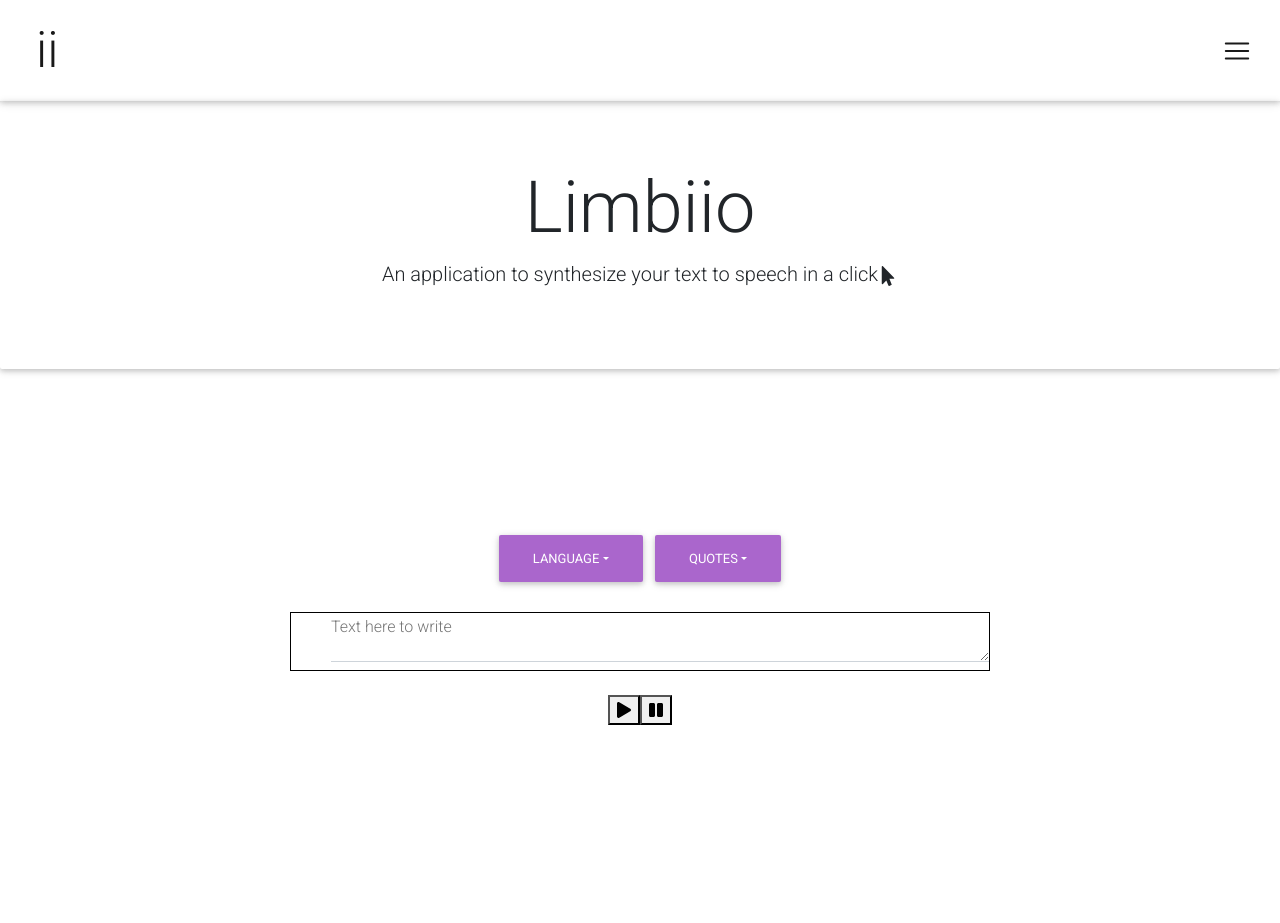
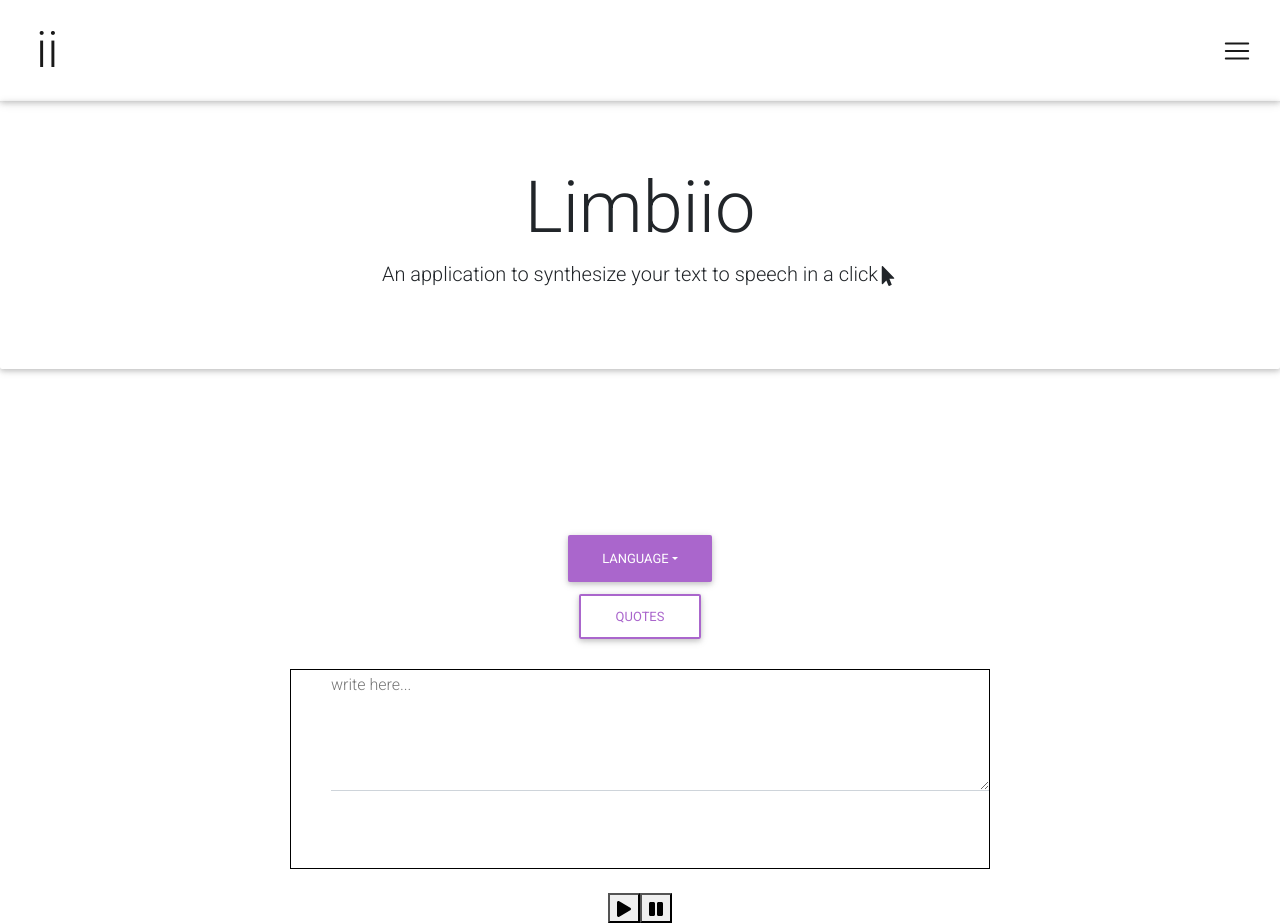
Before and after one commit to DermotBoyle/speech2text, a React (Create React App) app in the folder speech_app/: page / in a window 1280 px wide. Before the commit the page ends 800 px from the top, so only its background shows below. Built offline with nearby package versions, Linux system fonts and the light colour scheme.

Commit message:
some new changes

```diff
--- a/speech_app/src/App.css
+++ b/speech_app/src/App.css
@@ -15,6 +15,7 @@
     margin-left: 12rem;
     border: 1px solid black;
     width: 700px;
+    height: 200px;
 }
 
 .jumbotron.jumbotron-fluid{
--- a/speech_app/src/App.js
+++ b/speech_app/src/App.js
@@ -88,7 +88,10 @@ class App extends Component {
       </Jumbotron>
     </div>
     <Button changeLang={this.changeLang} />
+
+
     <Quotes/>
+
     <audio id="audio">
       <source id="mp3Source" src={url} type="audio/mp3"></source>
         Your browser does not support the audio format.
@@ -97,8 +100,8 @@ class App extends Component {
     <div className="flexbox-container float-center"> <MDBInput
           onChange={this.handleChange}
           type="textarea"
-          label="Text here to write"
-          rows="2"
+          label="write here..."
+          rows="5"
           icon="pencil-alt"/>
 
         </div>
--- a/speech_app/src/button3.js
+++ b/speech_app/src/button3.js
@@ -1,32 +1,14 @@
 import React from 'react';
-import { ButtonDropdown, DropdownToggle, DropdownMenu, DropdownItem } from 'reactstrap';
+import { Button } from 'reactstrap';
 
 
 export default class Quotes extends React.Component {
-  constructor(props) {
-    super(props);
-    this.toggle = this.toggle.bind(this);
-    this.state = {
-      dropdownOpen: false
-    };
+
+    render() {
+      return (
+        <div>
+          <Button outline>Quotes</Button>{' '}
+        </div>
+      );
+    }
   }
-
-  toggle() {
-    this.setState({
-      dropdownOpen: !this.state.dropdownOpen
-    });
-  }
-
-  render() {
-    return (
-      <ButtonDropdown isOpen={this.state.dropdownOpen} toggle={this.toggle}>
-        <DropdownToggle caret>
-          Quotes
-        </DropdownToggle>
-        <DropdownMenu>
-          <DropdownItem >Funny quotes</DropdownItem>
-          </DropdownMenu>
-      </ButtonDropdown>
-    );
-  }
-}
```
